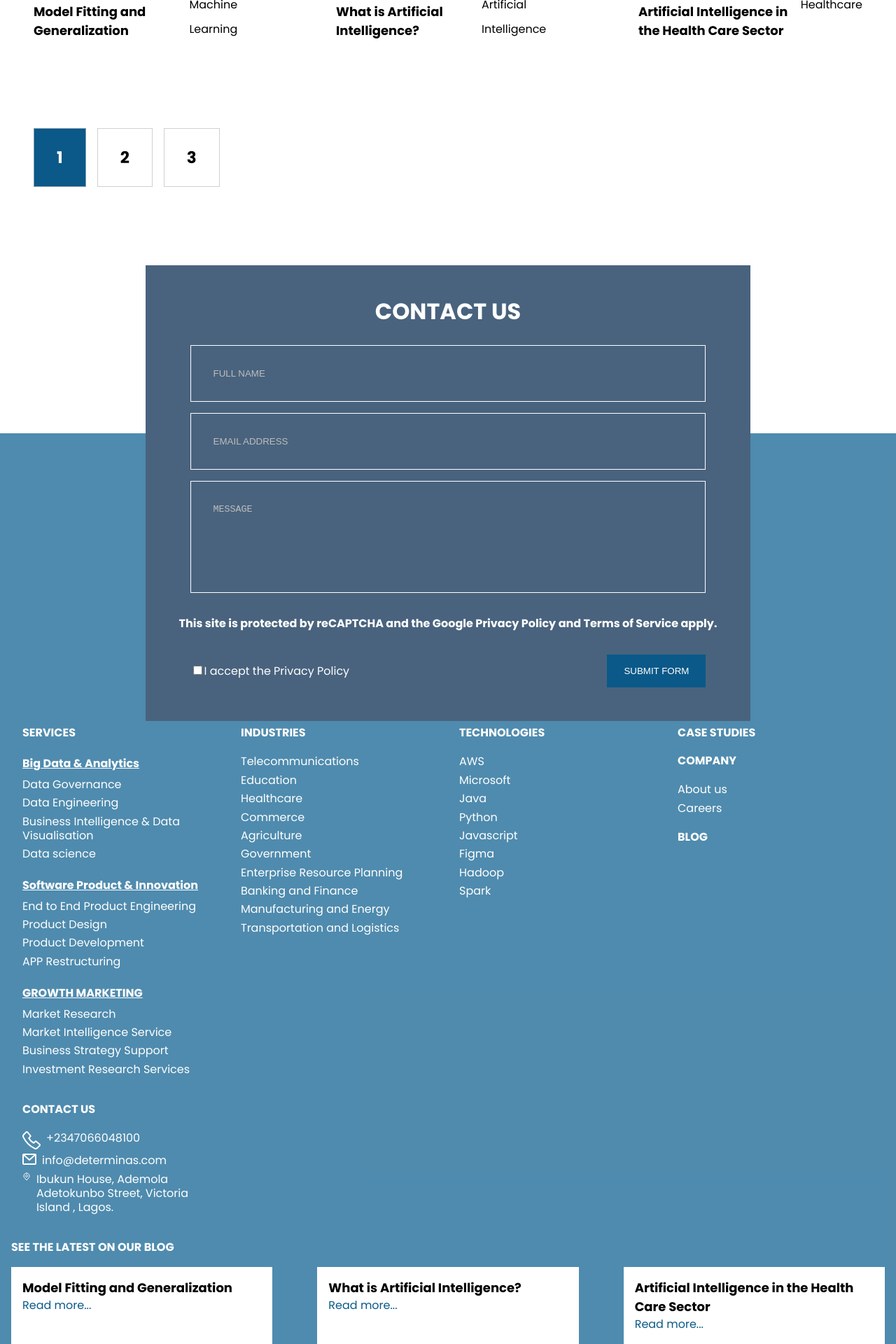
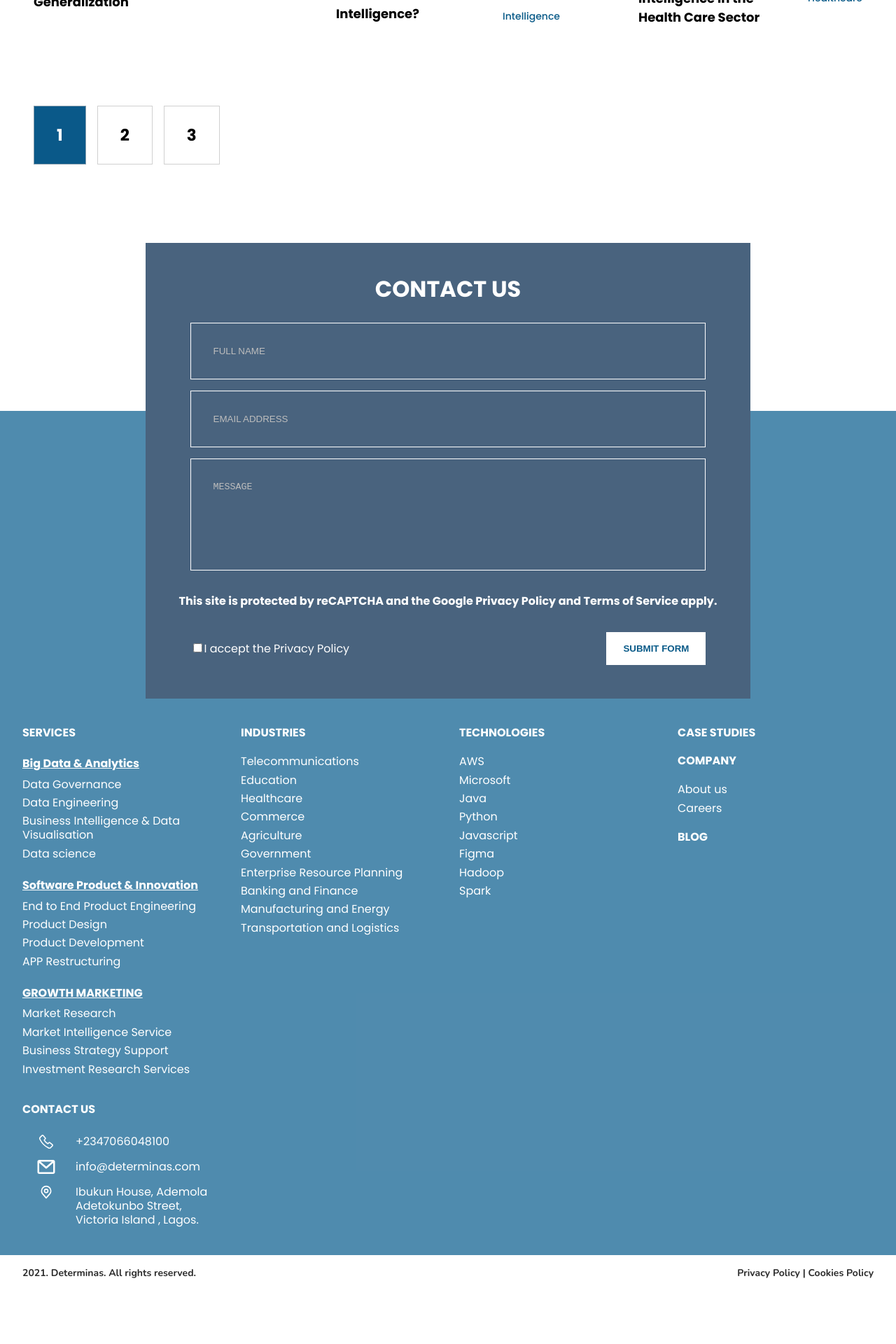
Before and after one commit to consoledot/Determinas, a Next.js app: page /blog in a window 1280 px wide. Shown: the part 1884-3804 px from the top of the page at 70% size. After the commit the page ends 3729 px from the top, so only its background shows below. Built offline with nearby package versions, Linux system fonts and the light colour scheme.

Commit message:
updated contact section

```diff
--- a/components/Contect Form/index.jsx
+++ b/components/Contect Form/index.jsx
@@ -1,15 +1,51 @@
 import styles from "./index.module.css";
 
-export default function ContactForm() {
+export default function ContactForm({ contact }) {
   return (
     <form className={styles.form}>
       <section>
         <h2>CONTACT US</h2>
-        <div>
-          <input type="text" name="name" placeholder="FULL NAME" />
-          <input type="email" name="email" placeholder="EMAIL ADDRESS" />
-          <textarea name="message" id="" placeholder="MESSAGE"></textarea>
-        </div>
+        {!contact ? (
+          <div>
+            <input type="text" name="name" placeholder="FULL NAME" />
+            <input type="email" name="email" placeholder="EMAIL ADDRESS" />
+            <textarea name="message" id="" placeholder="MESSAGE"></textarea>
+          </div>
+        ) : (
+          <div>
+            <label htmlFor="full name">Full Name</label>
+            <input
+              type="text"
+              name="full name"
+              placeholder="Enter your name here..."
+            />
+            <label htmlFor="company">Company</label>
+            <input
+              type="text"
+              name="company"
+              placeholder="Tell us the name of your company..."
+            />
+            <label htmlFor="email">E-mail</label>
+            <input
+              type="email"
+              name="email"
+              placeholder="Example: johndoe@xyz.com"
+            />
+            <label htmlFor="phone">Phone</label>
+            <input
+              type="tel"
+              name="phone"
+              placeholder="Enter a phone number here..."
+            />
+            <label htmlFor="message">message</label>
+            <textarea
+              type="text"
+              name="message"
+              placeholder="Briefly describe your project..."
+            ></textarea>
+          </div>
+        )}
+
         <p>
           This site is protected by reCAPTCHA and the Google Privacy Policy and
           Terms of Service apply.
--- a/components/Contect Form/index.module.css
+++ b/components/Contect Form/index.module.css
@@ -4,6 +4,11 @@
   display: flex;
   justify-content: center;
   width: 100%;
+}
+.form button {
+  background-color: white;
+  color: #095a88;
+  font-weight: 700;
 }
 .form section {
   max-width: 70rem;
@@ -12,6 +17,10 @@
 }
 .form h2 {
   text-align: center;
+}
+.form label {
+  text-transform: uppercase;
+  font-weight: 700;
 }
 .form input,
 .form textarea {
@@ -28,7 +37,7 @@
 .form textarea::placeholder {
   color: #bdbdbd;
 }
-.form div {
+.form section > div {
   display: flex;
   flex-direction: column;
   padding: 1rem;
--- a/components/Footer/index.jsx
+++ b/components/Footer/index.jsx
@@ -6,11 +6,16 @@ import mail from "../../public/images/mail.svg";
 import phone from "../../public/images/phone.svg";
 import address from "../../public/images/address.svg";
 
-export default function Footer() {
+export default function Footer({ contact }) {
   return (
     <footer className={styles.footer}>
-      <ContactForm />
-      <div className={styles.footer_container}>
+      <ContactForm contact={contact} />
+      <div
+        className={styles.footer_container}
+        style={{
+          paddingTop: contact && "53rem",
+        }}
+      >
         <section className={styles.footer_section}>
           <div>
             <p>SERVICES</p>
@@ -81,7 +86,7 @@ export default function Footer() {
             </ul>
             <p>BLOG</p>
           </div>
-          <div>
+          <div className={styles.contact}>
             <p>CONTACT US</p>
             <ul>
               <li>
@@ -100,22 +105,12 @@ export default function Footer() {
             </ul>
           </div>
         </section>
-        <p>SEE THE LATEST ON OUR BLOG</p>
-        <section className={styles.footer_section}>
-          <div>
-            <h5>Model Fitting and Generalization</h5>
-            <p>Read more...</p>
-          </div>
-          <div>
-            <h5>What is Artificial Intelligence?</h5>
-            <p>Read more...</p>
-          </div>
-          <div>
-            <h5>Artificial Intelligence in the Health Care Sector</h5>
-            <p>Read more...</p>
-          </div>
-        </section>
+        <p></p>
       </div>
+      <section className={styles.footer_footer}>
+        <p>2021. Determinas. All rights reserved.</p>
+        <p>Privacy Policy | Cookies Policy</p>
+      </section>
     </footer>
   );
 }
--- a/components/Footer/index.module.css
+++ b/components/Footer/index.module.css
@@ -5,13 +5,14 @@
   margin-top: 20rem;
 }
 .footer .footer_container {
-  padding: 25rem 1rem 0rem 1rem;
+  padding: 27rem 1rem 0rem 1rem;
 }
 .footer .footer_section {
   display: grid;
   grid-template-columns: repeat(auto-fit, minmax(270px, 1fr));
 }
 .footer .footer_section:last-child {
+  background-color: white;
   grid-gap: 4rem;
 }
 .footer .footer_section:last-child div {
@@ -60,3 +61,23 @@
   width: 16px;
   margin-left: 0;
 }
+.footer_footer {
+  display: flex;
+  background-color: white;
+  color: rgba(43, 43, 43, 1);
+  font-size: 14px;
+  font-weight: 400;
+  font-family: "Nunito", sans-serif;
+  justify-content: space-between;
+  padding: 0 2rem;
+}
+.contact img {
+  height: 20px !important;
+  width: 20px !important;
+  padding: 0;
+}
+.contact ul li {
+  display: grid;
+  grid-template-columns: 1fr 3fr;
+  padding: 0.5rem 0;
+}
--- a/components/Navigation/index.module.css
+++ b/components/Navigation/index.module.css
@@ -62,6 +62,9 @@
   padding: 0 1rem;
 }
 .contact {
+  color: white;
+}
+.contact:hover {
   color: white;
 }
 .dropdown {
--- a/pages/index.js
+++ b/pages/index.js
@@ -24,6 +24,7 @@ export default function Home() {
       </Head>
       <Navigation />
       <header>
+        <div className="blur-bg"></div>
         <div className="header-text-body index">
           <div>
             <h1>DIGITAL TRANSFORMATION</h1>
--- a/styles/globals.css
+++ b/styles/globals.css
@@ -1,4 +1,5 @@
 @import url("https://fonts.googleapis.com/css2?family=Poppins:wght@300;400;500;700&display=swap");
+@import url("https://fonts.googleapis.com/css2?family=Nunito:wght@200;300;400;600;700&display=swap");
 html,
 body {
   padding: 0;
@@ -58,7 +59,7 @@ header .blur-bg {
   }
 }
 header .blur-bg {
-  width: 100vw;
+  width: 50vw;
 }
 button {
   background-color: #0a5989;
@@ -102,6 +103,24 @@ button {
   font-size: 32px;
   line-height: 84px;
   font-weight: 400;
+}
+@media screen and (max-width: 700px) {
+  .header-text-body {
+    padding: 0 1.5rem;
+  }
+  .header-text-body div {
+    padding: 0;
+    text-align: left;
+  }
+  .header-text-body h1 {
+    font-size: 32px;
+  }
+  .header-text-body p {
+    line-height: 30px;
+  }
+  .header-text-body button {
+    margin-top: 4rem;
+  }
 }
 .absolute-section {
   position: relative;
@@ -369,16 +388,22 @@ button {
   width: 100%;
 }
 .features .text {
-  display: flex;
-  justify-content: space-evenly;
+  display: grid;
+  grid-template-columns: 1.5fr 1fr;
+  align-items: center;
+  padding-top: 0;
 }
 .features .text h5 {
   font-size: 18px;
   font-weight: 700;
   line-height: 27px;
+  margin: 0;
 }
 .features .text p {
-  padding-left: 1em;
+  font-size: 14px;
+  text-align: right;
+  color: #095a88;
+  font-weight: 500;
 }
 @media screen and (max-width: 700px) {
   .features {
```
Also changed, not shown: pages/contact-us.js (+7 -7 lines).
